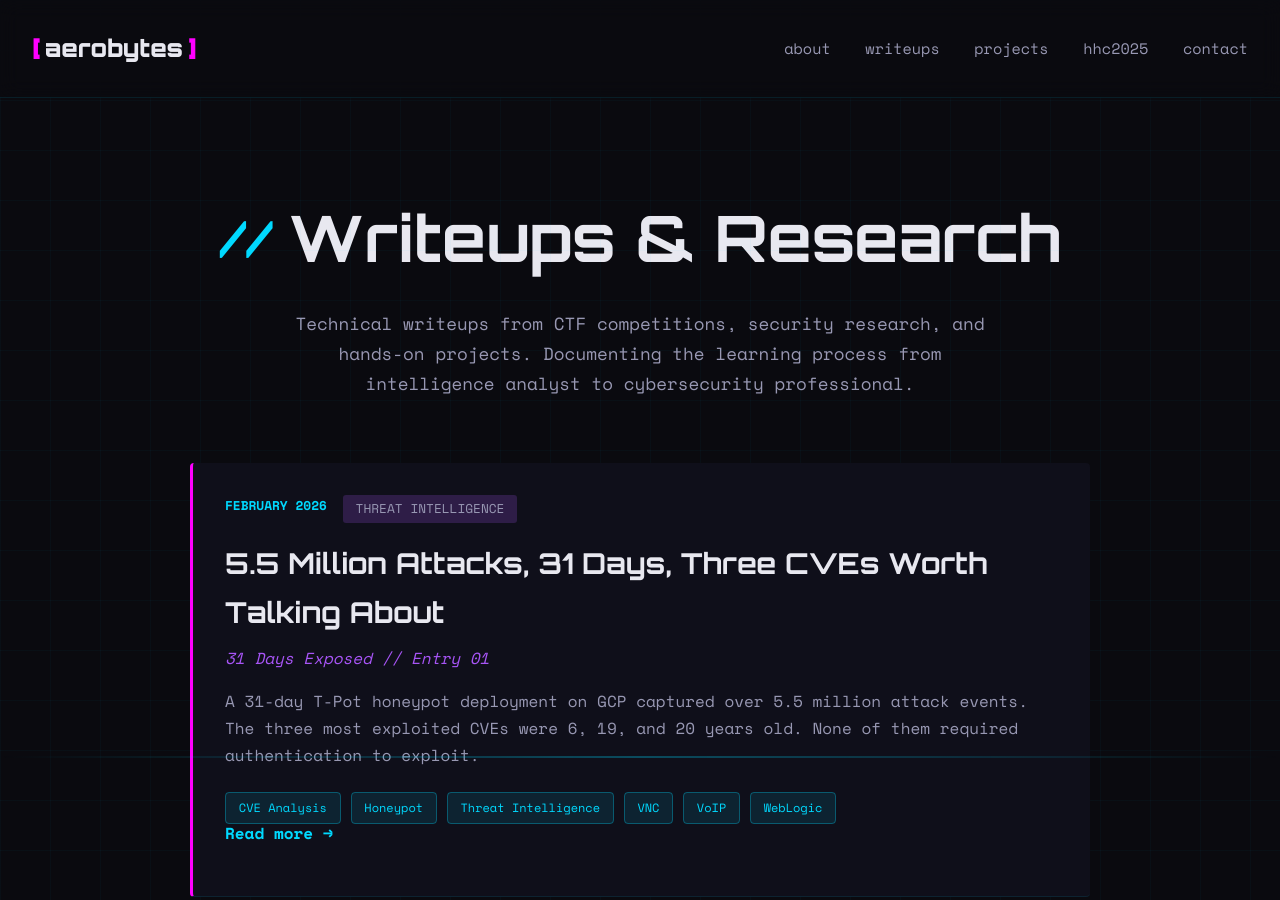
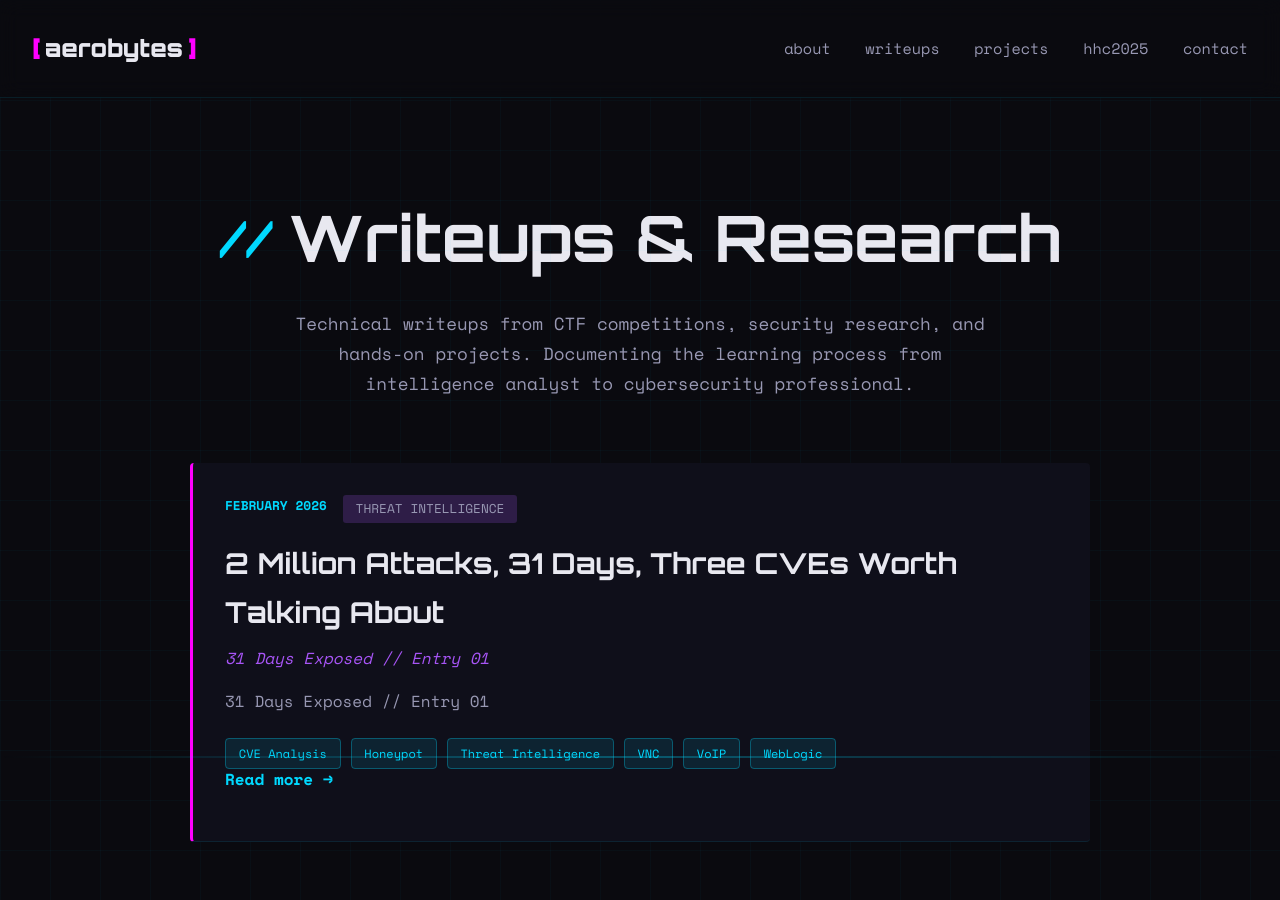
Before and after one commit to Aeronique/aerobytes-site, a Jekyll site: the page built from writeups.html, in a window 1280 px wide and 900 px high. Built offline with Jekyll 4.4.1, drawn with Linux system fonts in a browser that asks for light colours.

Commit message:
Update 2026-02-06-31-days-exposed-01.md

```diff
--- a/_posts/2026-02-06-31-days-exposed-01.md
+++ b/_posts/2026-02-06-31-days-exposed-01.md
@@ -1,21 +1,19 @@
 ---
 layout: writeup
-title: "5.5 Million Attacks, 31 Days, Three CVEs Worth Talking About"
+title: "2 Million Attacks, 31 Days, Three CVEs Worth Talking About"
 date: 2026-02-06
 category: THREAT INTELLIGENCE
 series: "31 Days Exposed"
 entry: "01"
-excerpt: "A 31-day T-Pot honeypot deployment on GCP captured over 5.5 million attack events. The three most exploited CVEs were 6, 19, and 20 years old. None of them required authentication to exploit."
 tags: [CVE Analysis, Honeypot, Threat Intelligence, VNC, VoIP, WebLogic]
 ---
-![Honeypot](/assets/images/honeypot.png)
 
 *31 Days Exposed // Entry 01*
 
 **Report Date:** February 6, 2026
 **Analysis Period:** December 31, 2025 to January 30, 2026 (31 days)
 **Analyst:** Michelle Duell
-**Total Attack Events:** ~5,500,000+
+**Total Attack Events:** ~2,000,000
 **Statistical & Mathematical Analysis:** Assisted by Claude AI
 
 ---
```
